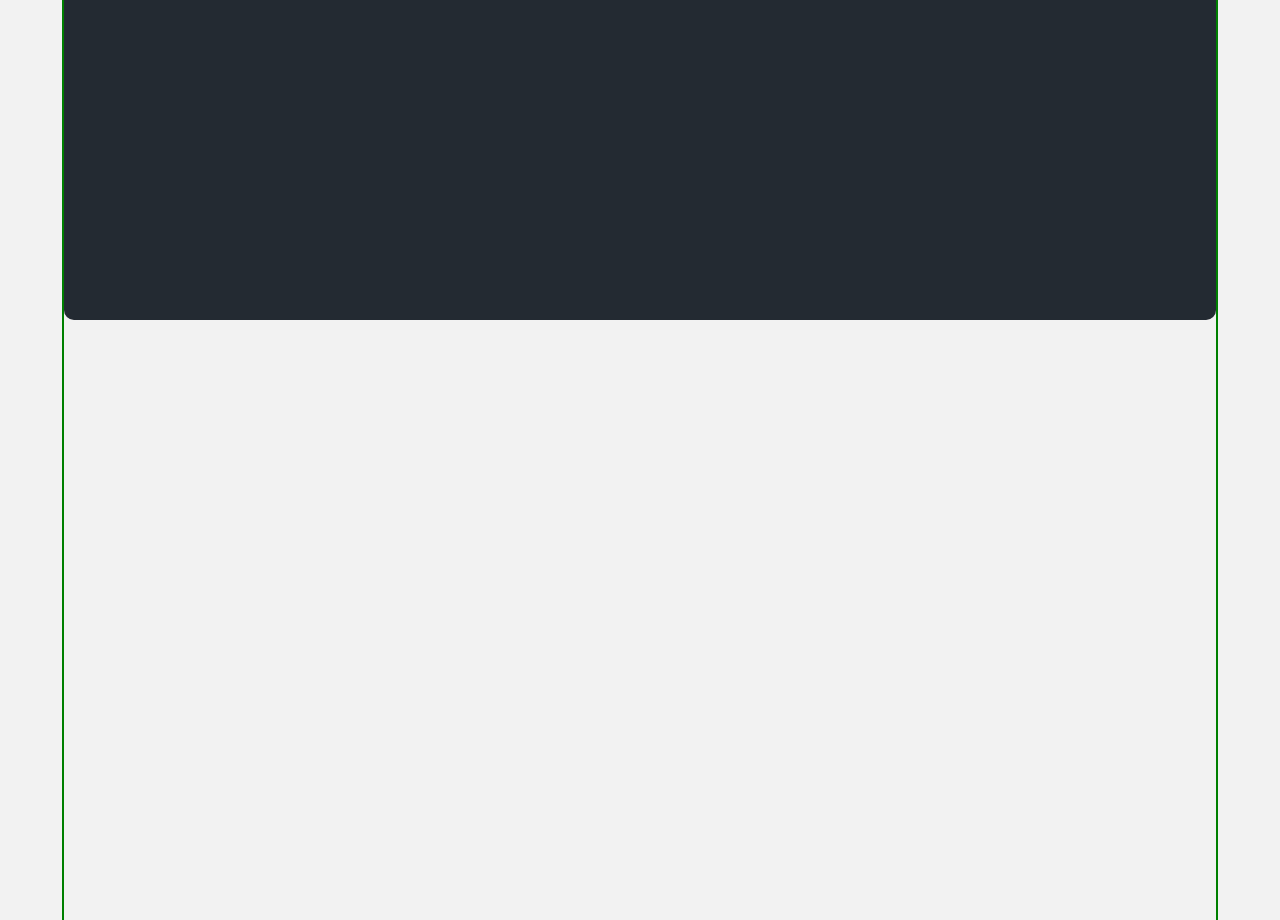
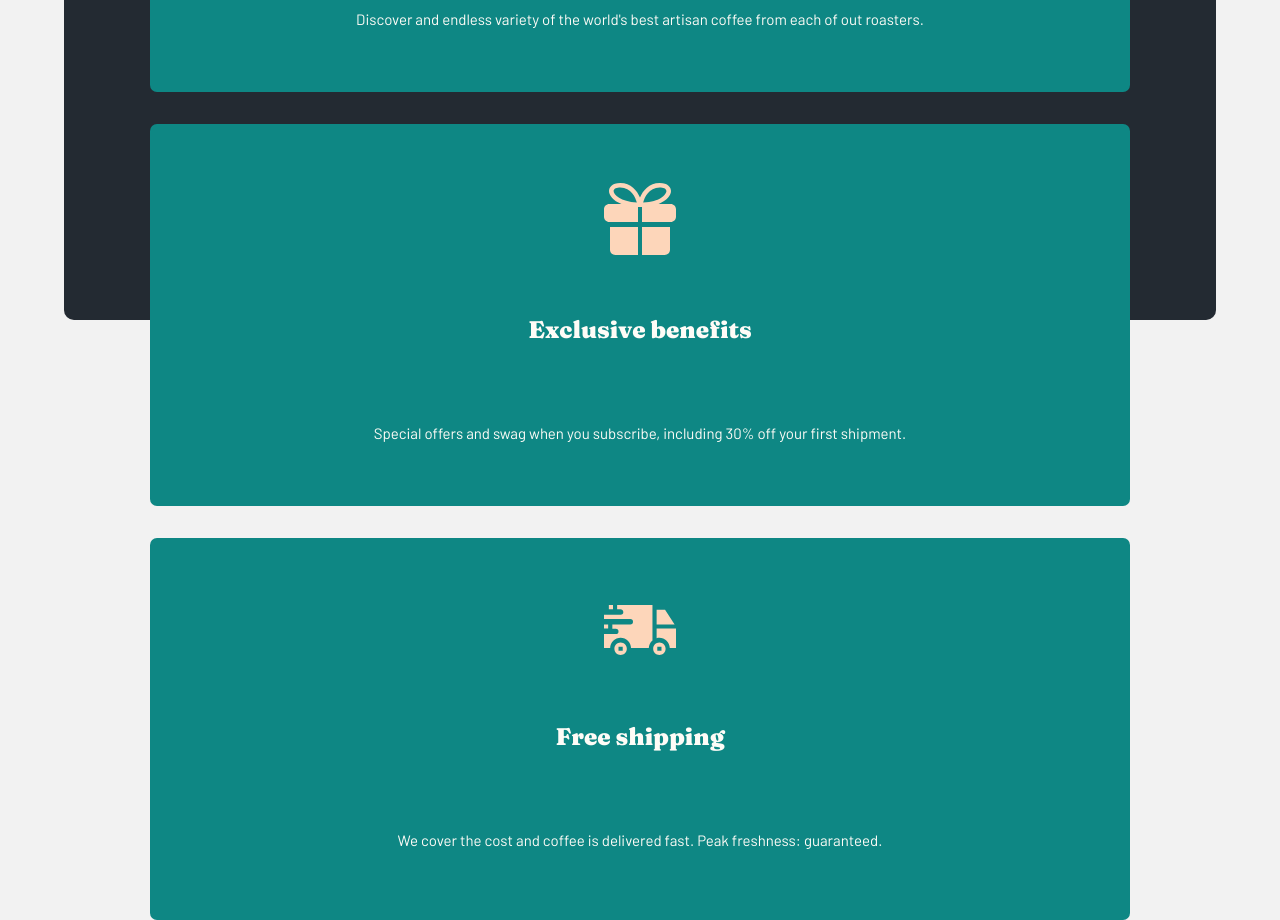
Before and after one commit to pawel975/coffeeroasters-frontend-mentor, a React (Create React App) app: page / in a window 1280 px wide. Shown: the part 4920-5840 px from the top of the page. Built offline with nearby package versions, Linux system fonts and the light colour scheme.

Commit message:
fix bugs

```diff
--- /dev/null
+++ b/src/Components/Features/Feature-styling.js
@@ -0,0 +1,47 @@
+import styled from 'styled-components';
+
+export const FeatureWrapper = styled.div`
+    display:flex;
+    flex-direction:column;
+    align-items:center;
+    justify-content:space-evenly;
+    width:85%;
+    height:382px;
+    margin-top: 2em;
+    border-radius:7px;
+    background: #0E8784;
+
+    img {
+        /* outline:2px solid yellow; */
+    }
+
+    .description {
+        /* outline: 2px solid red; */
+        width:80%;
+        height:131px;
+        display:flex;
+        flex-direction:column;
+        align-items:center;
+        justify-content:space-between;
+
+        h1 {
+        margin:0;
+        /* outline:2px solid red; */
+        font-size: 24px;
+        font-family: 'Fraunces', serif;
+        font-weight:bold;
+        color: #FEFCF7;
+        height:32px;
+        }
+        p{
+        margin:0;
+        line-height:25px;
+        /* outline:2px solid green; */
+        font-family: 'Barlow', sans-serif;
+        text-align:center;
+        color:#FEFCF7;
+        font-size:15px;
+        }
+    }
+
+`
--- /dev/null
+++ b/src/Components/Features/Feature.js
@@ -0,0 +1,16 @@
+import React from 'react';
+import { FeatureWrapper } from './Feature-styling';
+
+const Feature = ({img, name, description}) => {
+    return(
+        <FeatureWrapper>
+            <img src={img} alt=""/>
+            <div className="description">
+                <h1>{name}</h1>
+                <p>{description}</p>
+            </div>
+        </FeatureWrapper>
+    )
+}
+
+export default Feature;
--- a/src/pages/Home/Home-styling.js
+++ b/src/pages/Home/Home-styling.js
@@ -80,7 +80,7 @@ export const HomeWrapper = styled.div`
     }
 
     .benefits {
-        outline:2px solid green;
+        /* outline:2px solid green; */
         width:100%;
         height:1500px;
         display:flex;
@@ -104,9 +104,8 @@ export const HomeWrapper = styled.div`
                 width:100%;
                 bottom:0;
             }
-        }
 
-        .text {
+            .text {
             height:177px;
             margin:auto;
             margin-top:4em;
@@ -118,15 +117,15 @@ export const HomeWrapper = styled.div`
             width:85%;
             text-align:center;
 
-            h1{
+                h1{
                 font-size:28px;
                 font-family: "Fraunces", serif;
                 margin:0;
                 color:#FEFCF7;
                 /* outline:2px solid yellow; */
-            }
+                }
 
-            p{
+                p{
                 font-size:15px;
                 font-family: "Barlow", serif;
                 margin:0;
@@ -135,9 +134,20 @@ export const HomeWrapper = styled.div`
                 font-weight:100;
                 opacity:0.7;
                 /* outline: 2px solid purple; */
+                }
+
             }
+        }
 
-
+        .features {
+            display:flex;
+            flex-direction:column;
+            align-items:center;
+            width:100%;
+            position:absolute;
+            bottom:0;
+            /* outline:2px solid yellow; */
+            height:auto;
         }
     }
 
--- a/src/pages/Home/Home.js
+++ b/src/pages/Home/Home.js
@@ -6,6 +6,10 @@ import GranEspresso from "../../assets/home/desktop/image-gran-espresso.png"
 import Planalto from "../../assets/home/desktop/image-planalto.png"
 import Piccollo from "../../assets/home/desktop/image-piccollo.png"
 import Danche from "../../assets/home/desktop/image-danche.png"
+import coffeeBean from '../../assets/home/desktop/icon-coffee-bean.svg';
+import gift from '../../assets/home/desktop/icon-gift.svg';
+import truck from '../../assets/home/desktop/icon-truck.svg';
+import Feature from '../../Components/Features/Feature';
 
 function Home() {
 
@@ -32,9 +36,30 @@ function Home() {
       },
   ]
 
+  const features = [
+    {
+      img: coffeeBean ,
+      name: "Best quality",
+      description: "Discover and endless variety of the world's best artisan coffee from each of out roasters."
+    },
+    {
+      img: gift ,
+      name: "Exclusive benefits",
+      description: "Special offers and swag when you subscribe, including 30% off your first shipment."
+    },
+    {
+      img: truck ,
+      name: "Free shipping",
+      description: "We cover the cost and coffee is delivered fast. Peak freshness: guaranteed."
+    }
+  ]
   const AllCoffees = coffee.map(option=> (
     <Collection img={option.img} name={option.name} description={option.description}/>
 
+  ))
+
+  const AllFeatures = features.map(feature => (
+    <Feature img={feature.img} name={feature.name} description={feature.description} />
   ))
 
   return (
@@ -58,6 +83,9 @@ function Home() {
               <p>A large part of our role is choosing which particular coffees will be featured in our range. This means working closely with the best coffee growers to give you a more impactful experience on every level</p>
             </section>
           </section>
+          <section className="features">
+              {AllFeatures}
+          </section>
       </div>
     </HomeWrapper>
   );
```
